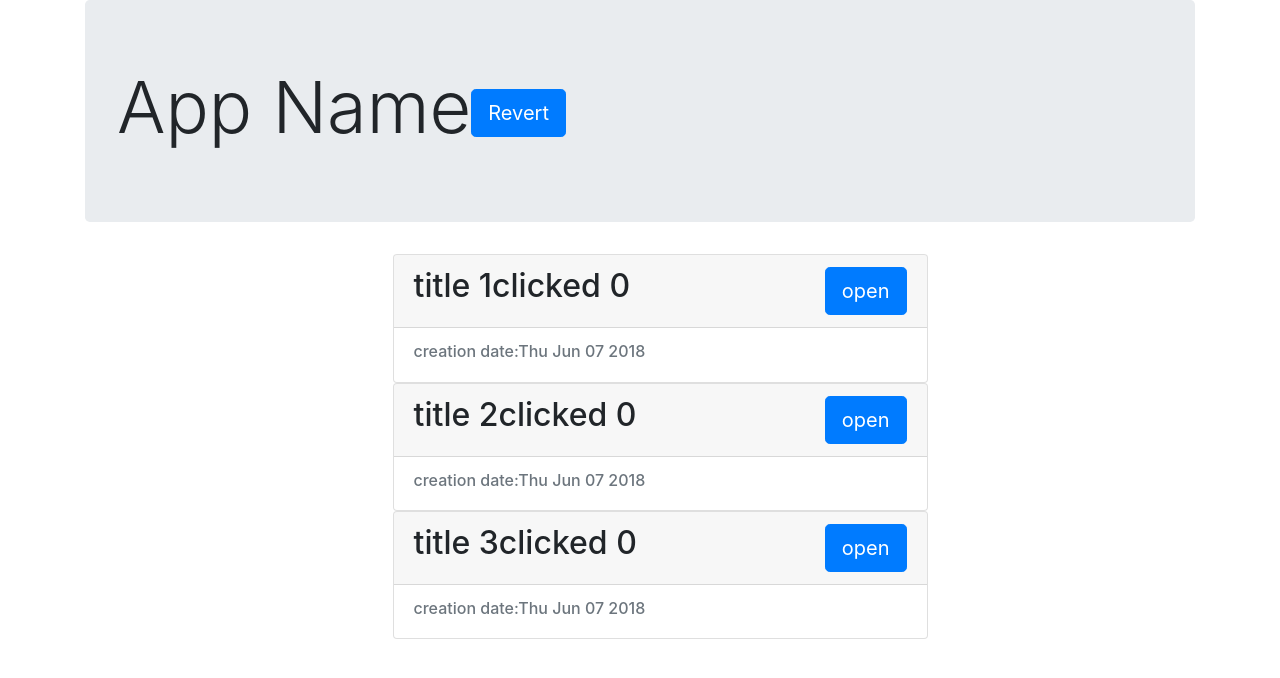
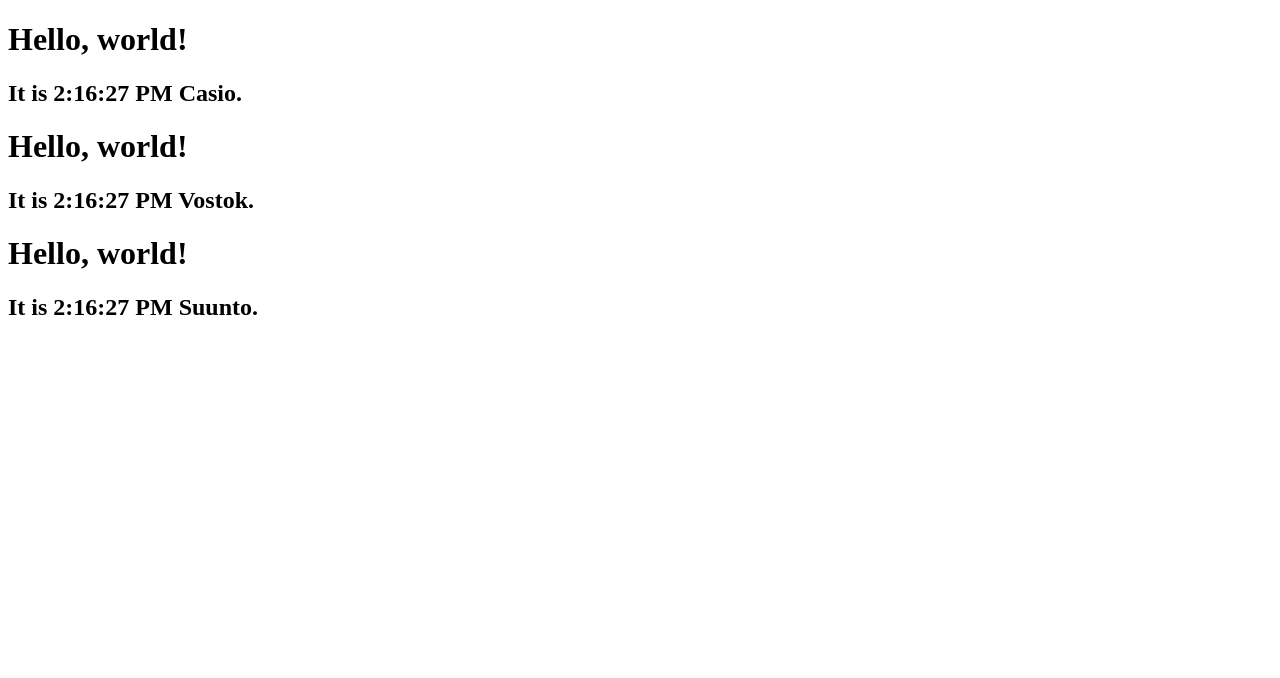
Before and after one commit to Eug13/REACT, a React (Create React App) app in the folder REACT/app/: page / in a window 1280 px wide. Shown: the top 678 px of the page. Built offline with nearby package versions, Linux system fonts and the light colour scheme.

Commit message:
react quick start

```diff
--- a/REACT/app/src/index.js
+++ b/REACT/app/src/index.js
@@ -1,9 +1,302 @@
 import React from 'react'
-import {render} from 'react-dom'
-import App from './components/App'
+import { render } from 'react-dom'
+// import App from './components/App'
 
 
 
+// render(<App/>,document.getElementById('root'));
 
 
-render(<App/>,document.getElementById('root'));
+//Example 1  // Hello world
+
+
+// function formatName (user){
+//     return user.firstName + ' ' + user.lastName;
+// }
+
+// function getGreeting(user){
+//     if(user){
+//         return <h1 className='h1'>Hello , {formatName(user)}!</h1>
+//     }
+//     return <h1>Hello , Stranger !</h1>
+// }
+
+// const user = {
+//     firstName:'Martin',
+//     lastName:'Pankevich'
+// }
+
+// const element = (
+//      getGreeting(user)
+
+// )
+
+//Example 2 // Introdusing jsx
+
+
+// const element = React.createElement(
+//     'h1',
+//     {className:'greeting'},
+//     'hello'
+// );
+
+// // Note: this structure is simplified
+// // const element = {
+// //     type: 'h1',
+// //     props: {
+// //       className: 'greeting',
+// //       children: 'Hello, world!'
+// //     }
+// //   };
+
+// // just render for examples 1,2
+
+// render(
+//    element,
+//     document.getElementById('root')
+// );
+
+
+
+//Example 3 //Rendering elements
+
+
+// function tick(){
+
+//     const element = (
+//        <div>
+//            <h1>Hello , world !</h1>
+//            <h2>It is {new Date().toLocaleTimeString()}.</h2>
+//        </div>
+//     );
+//     render(
+//         element,
+//          document.getElementById('root')
+//      );
+// }
+
+// setInterval(tick,1000);
+
+
+//Example 4 //Components and props
+
+// function Welcome(props){
+//     return <h1>Hello , {props.name}</h1>
+
+// }
+
+//  const element =  <Welcome name='Dany'/>;
+
+// render(
+//     element, document.getElementById('root')
+//  );
+
+
+// example with class
+
+// class Welcome extends React.Component{
+//     render(){
+//         return <h1>Hello , {this.props.name} !</h1>;
+//     }
+// }
+
+
+//  render(
+//     <Welcome name='Dany'/>, document.getElementById('root')
+//  );
+
+// Composing components
+
+// class Welcome extends React.Component{
+//     render(){
+//         return <h1>Hello , {this.props.name} !</h1>;
+//     }
+// }
+
+// function App(){
+//     return(
+//         <div>
+//             <Welcome name='Dany'/>
+//             <Welcome name='Nancy'/>
+//             <Welcome name='Ben'/>
+//         </div>
+//     )
+// }
+
+
+//  render(
+//     <App/>, document.getElementById('root')
+//  );
+
+
+// Exstracting components
+
+// function Comment(props){
+//     return(
+//         <div className="Comment">
+//            <div className="UserInfo">
+//                 <img className="Avatar"
+//                   src={props.author.avatarUrl}
+//                   alt={props.author.name}
+//                 />
+//                 <div className="UserInfo-name">
+//                   {props.author.name}
+//                 </div>
+//            </div>
+//            <div className="Comment-text">
+//              {props.text}
+//            </div>
+//            <div className="Comment-date">
+//               {formatDate(props.date)}
+//            </div>
+//         </div>
+//     );
+// }
+
+//Extract
+
+// function Avatar(props) {
+//     console.log('avatar',props);
+//     return (
+//         <img className="Avatar"
+//             src={props.url}
+//             alt={props.user}
+//         />
+//     );
+// }
+
+// function UserInfo(props){
+//     console.log('UserInfo',props);
+//     return(
+//         <div className="UserInfo">
+//                <Avatar user={props.user} url={props.url}/>
+//                 <div className="UserInfo-name">
+//                   {/* {props.author.name} */}
+//                 </div>
+//            </div>
+//     );
+// }
+
+// function Comment(props){
+//     console.log('Comment',props);
+//     return(
+//         <div className="Comment">
+//            <UserInfo user={props.author} url={props.avatarUrl}/>
+//            <div className="Comment-text">
+//              {props.text}
+//            </div>
+//            <div className="Comment-date">
+//               {/* {formatDate(props.date)} */}
+//            </div>
+//         </div>
+//     );
+// }
+
+
+// render(
+//     <Comment name ='Bob' author='Bob2' text='hello world!' avatarUrl='http://3.bp.blogspot.com/-rp-1JbzrufA/UbRUmbPrO5I/AAAAAAAAAAA/5LhhkUIByf0/s1600/image001.jpg' />,
+//     document.getElementById('root')
+// )
+
+//Example 4 //state and life cycles
+
+// function tick() {
+//     const element = (
+//       <div>
+//         <h1>Hello, world!</h1>
+//         <h2>It is {new Date().toLocaleTimeString()}.</h2>
+//       </div>
+//     );
+// render(
+//       element,
+//       document.getElementById('root')
+//     );
+//   }
+
+//   setInterval(tick, 1000);
+
+
+//clock
+
+// function Clock(props) {
+//     // console.log(props);
+//     return (
+//         <div>
+//             <h1>Hello, world!</h1>
+//             <h2>It is {new Date().toLocaleTimeString()}.</h2>
+//         </div>
+//     )
+// }
+
+// function tick(){
+//     render(
+//         <Clock date={new Date()}/>,
+//         document.getElementById('root')
+//     );
+// }
+
+// setInterval(tick,1000);
+
+
+//clock //converting function to the Class for start using state
+
+class Clock extends React.Component {
+    constructor(props) {
+        console.log(props);
+        super(props);
+        this.state = {
+            date: new Date()
+        };
+    }
+
+    //this methods called lifecycle hooks
+    componentDidMount() {
+        this.timerID = setInterval(
+            () => this.tick(),
+            1000
+        );
+    }
+
+    componentWillUnmount() {
+        clearInterval(this.timerID);
+    }
+
+    // componentWillUpdate(){
+    //     console.log('component will Update ==>',new Date());
+    // }
+
+    // componentDidUpdate(){
+    //     console.log('component Did Update ==>',new Date());
+    // }
+
+    tick() {
+        this.setState({
+            date: new Date()
+        });
+    }
+
+    render() {
+        return (
+            <div>
+                <h1>Hello, world!</h1>
+                <h2>It is {this.state.date.toLocaleTimeString()+ " " +this.props.name}.</h2>
+            </div>
+        );
+    }
+}
+
+
+function App() {
+    return (
+        <div>
+            <Clock name='Casio' />
+            <Clock name='Vostok' />
+            <Clock name='Suunto' />
+        </div>
+    );
+}
+
+render(
+    <App/>,
+    document.getElementById('root')
+);
```
